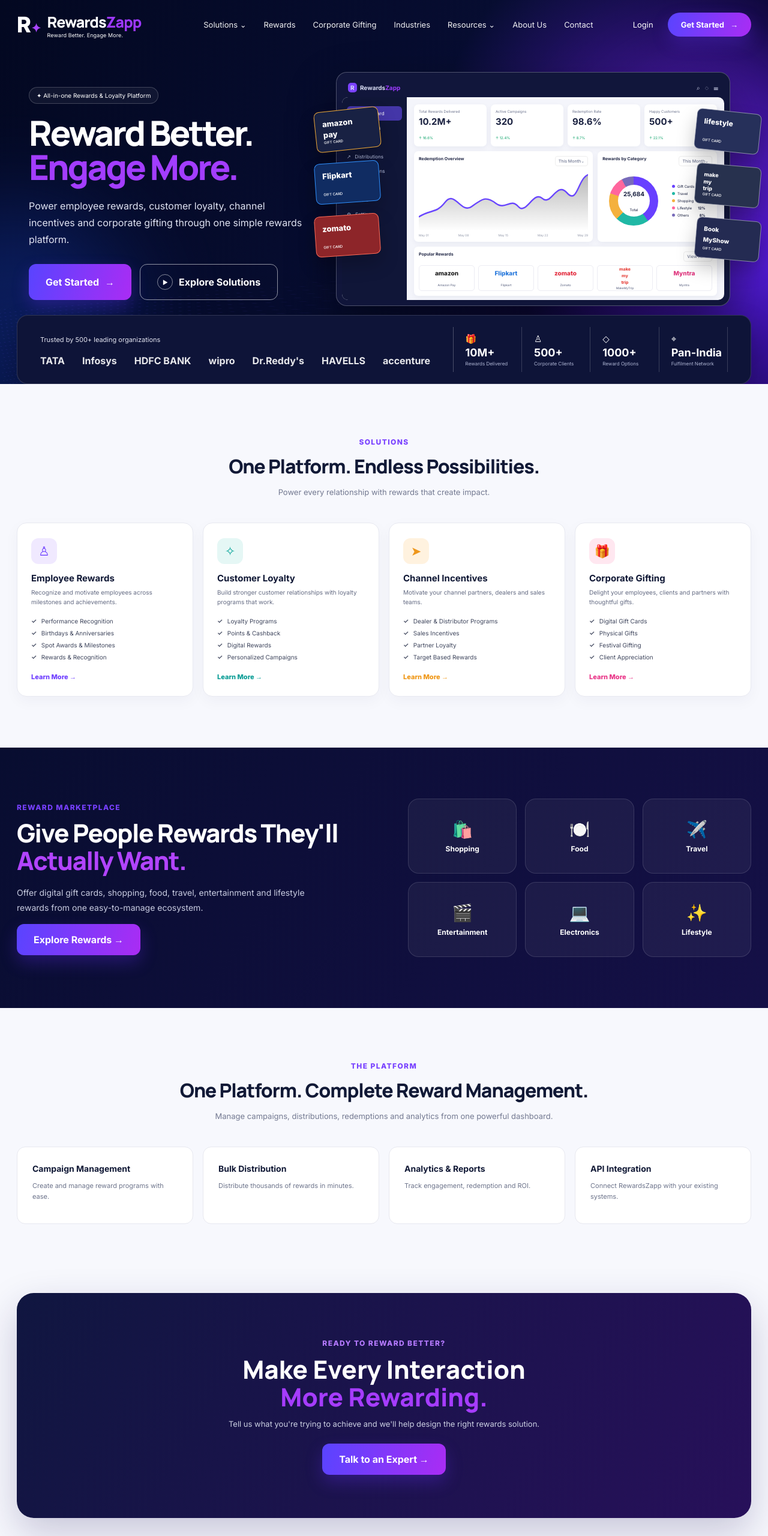
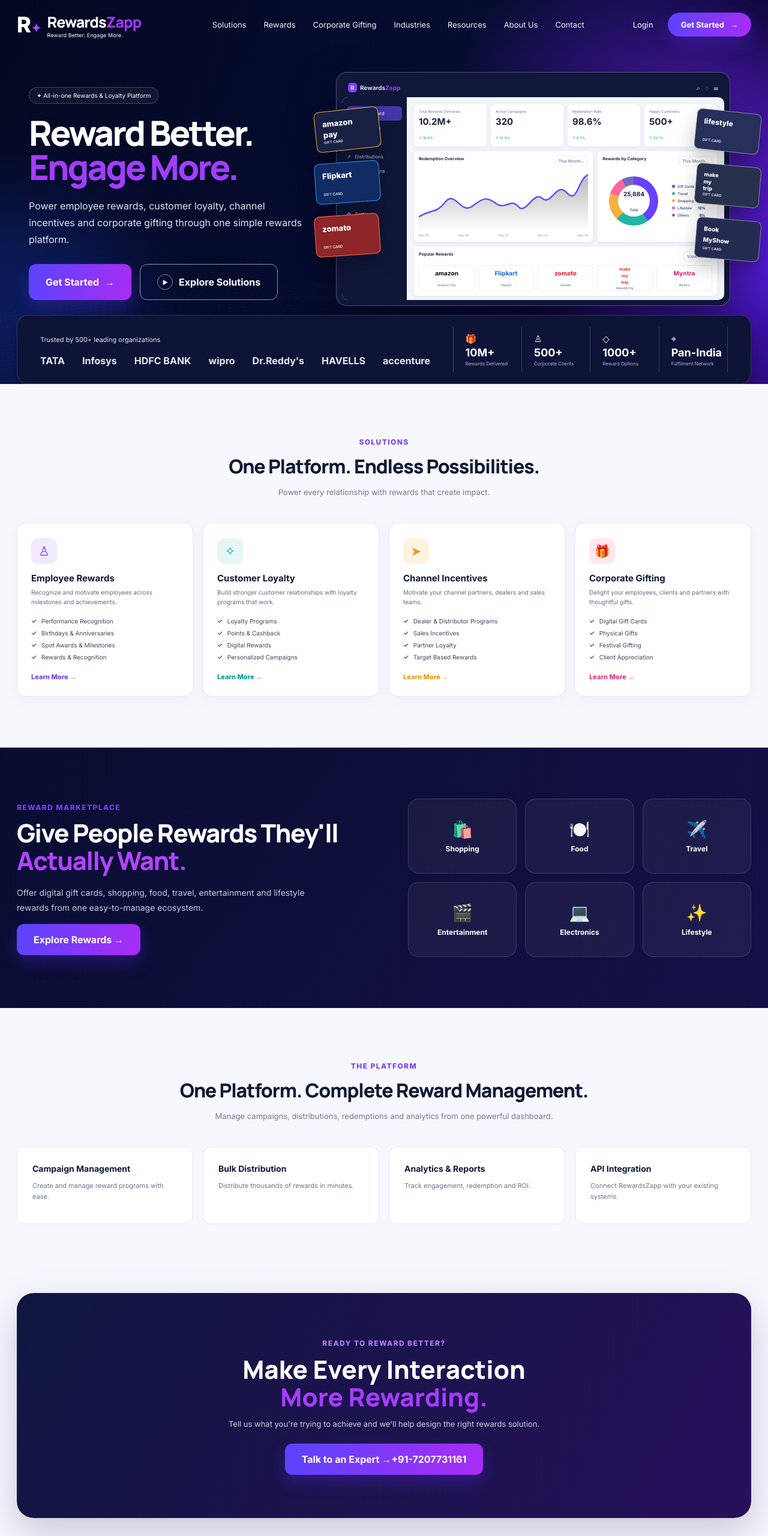
Before and after one commit to sperigisetti-rewardszapp/rewardszapp.com, a plain HTML site: page index.html in a window 1280 px wide. Shown: the top 2560 px of the page at 60% size. Drawn offline with Linux system fonts and the light colour scheme.

Commit message:
Update index.html

```diff
--- a/index.html
+++ b/index.html
@@ -26,11 +26,11 @@
         <button class="menu-toggle" aria-label="Open menu">☰</button>
 
         <div class="nav-links" id="navLinks">
-          <a href="#solutions">Solutions <span>⌄</span></a>
+          <a href="#solutions">Solutions <span></span></a>
           <a href="#rewards">Rewards</a>
           <a href="#gifting">Corporate Gifting</a>
-          <a href="#industries">Industries</a>
-          <a href="#resources">Resources <span>⌄</span></a>
+          <a href="#Platform">Industries</a>
+          <a href="#resources">Resources <span></span></a>
           <a href="#about">About Us</a>
           <a href="#contact">Contact</a>
         </div>
@@ -215,7 +215,7 @@
           <span>READY TO REWARD BETTER?</span>
           <h2>Make Every Interaction<br><em>More Rewarding.</em></h2>
           <p>Tell us what you're trying to achieve and we'll help design the right rewards solution.</p>
-          <a class="btn" href="mailto:hello@rewardszapp.com">Talk to an Expert →</a>
+          <a class="btn" href="mailto:info@rewardszapp.com">Talk to an Expert →+91-7207731161</a>
         </div>
       </section>
     </main>
```
